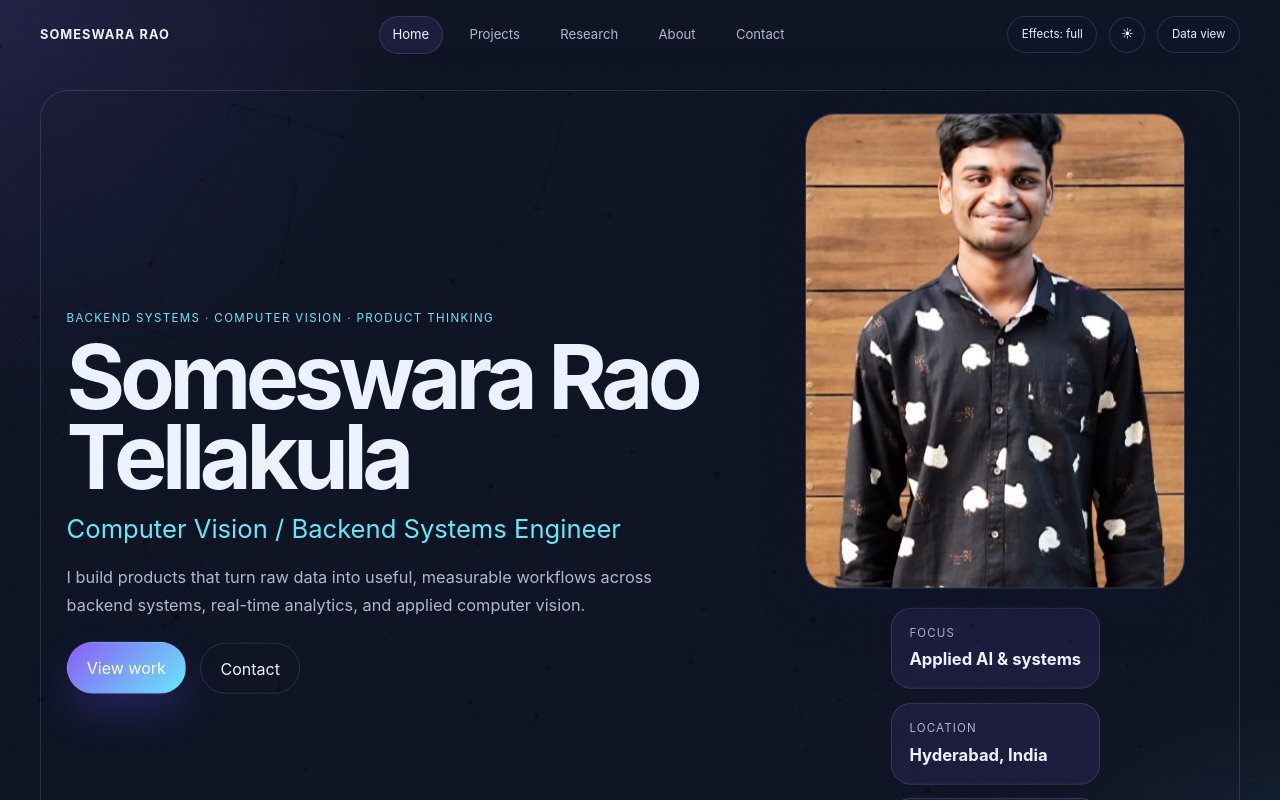
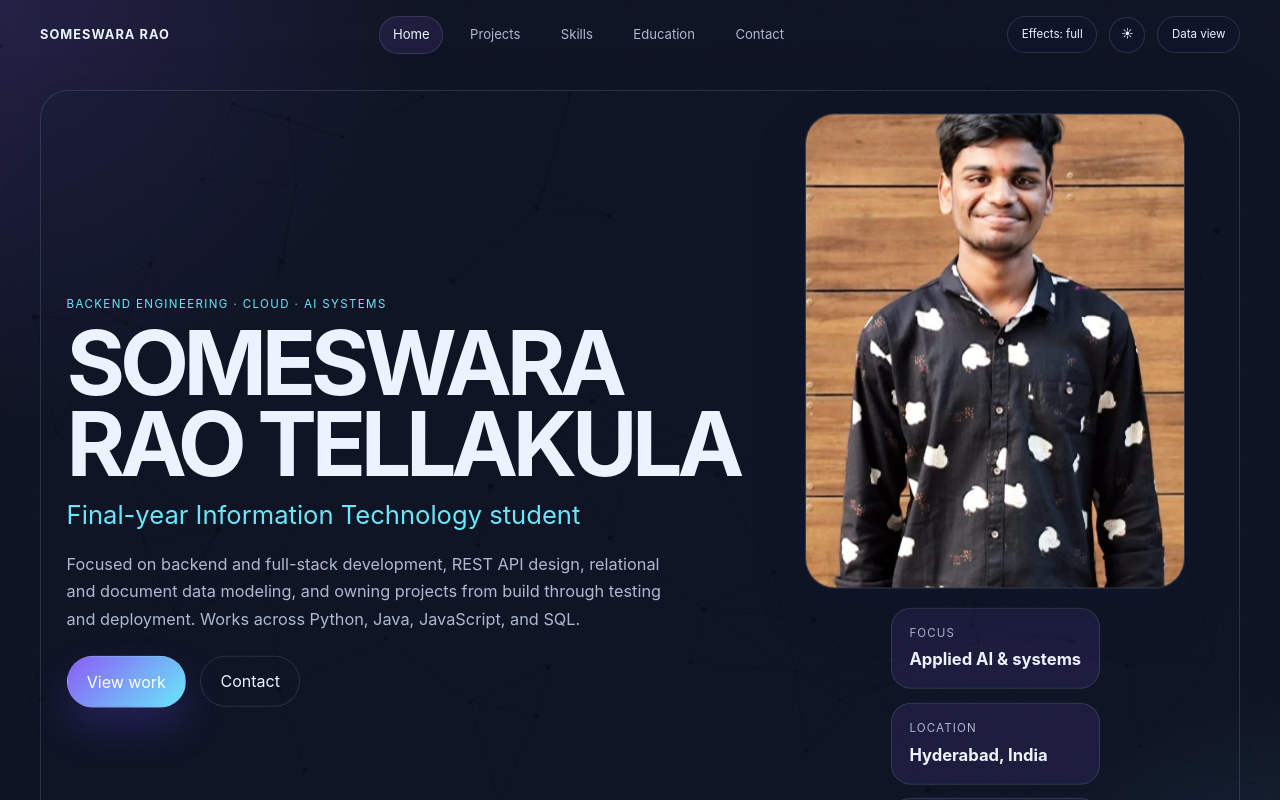
Before and after one commit to SomeswararaoTellakula/Portfolio, a React app: page / in a window 1280 px wide. Shown: the top 800 px of the page. Built offline with nearby package versions, Linux system fonts and the light colour scheme; the HTML template or start-up script is replaced by a standard one.

Commit message:
Align portfolio content to resume details

```diff
--- a/src/App.tsx
+++ b/src/App.tsx
@@ -21,51 +21,70 @@ type ResearchItem = {
 }
 
 const profile = {
-  name: 'Someswara Rao Tellakula',
-  role: 'Computer Vision / Backend Systems Engineer',
+  name: 'SOMESWARA RAO TELLAKULA',
+  role: 'Final-year Information Technology student',
   location: 'Hyderabad, India',
   email: 'someshtellakula@gmail.com',
   github: 'https://github.com/SomeswararaoTellakula',
   linkedin: 'https://www.linkedin.com/in/someswara-rao-tellakula',
   summary:
-    'I build products that turn raw data into useful, measurable workflows across backend systems, real-time analytics, and applied computer vision.',
+    'Focused on backend and full-stack development, REST API design, relational and document data modeling, and owning projects from build through testing and deployment. Works across Python, Java, JavaScript, and SQL.',
 }
 
 const projects: Project[] = [
-  { name: 'Portfolio', type: 'Personal portfolio site', summary: 'A portfolio website designed to present my experience, projects, and technical focus in a clean, structured format.', impact: 'Showcases expertise and project work in a reusable, public-facing profile.', stack: ['HTML', 'CSS', 'JavaScript', 'React'] },
-  { name: 'DeepFit', type: 'Vision-led fitness intelligence', summary: 'A computer-vision product focused on athlete movement analysis and posture feedback for technique improvement and performance monitoring.', impact: 'Improves movement analysis accuracy and reduces manual observation overhead.', stack: ['Python', 'OpenCV', 'MediaPipe', 'FastAPI'] },
-  { name: 'Crowd_Detection', type: 'Crowd monitoring system', summary: 'A crowd density detection workflow designed to identify high-traffic areas and support situational awareness through visual analytics.', impact: 'Helps monitor crowd patterns and improve public-safety insights.', stack: ['Python', 'OpenCV', 'NumPy', 'Computer Vision'] },
-  { name: 'sstaxmentor', type: 'Mentorship / tax guidance platform', summary: 'A practical web application for tax-related guidance and user learning support with a simple front-end experience.', impact: 'Makes information access more approachable for users seeking guided financial education.', stack: ['JavaScript', 'React', 'Node.js'] },
-  { name: 'Task-Tracker', type: 'Task and time management app', summary: 'A personal task organization app focused on planning, productivity, and simple frontend-driven workflow management.', impact: 'Helps organize daily work and improves time and task visibility.', stack: ['JavaScript', 'Frontend', 'Productivity'] },
-  { name: 'Email-triage_scalar', type: 'Intelligent email workflow', summary: 'An email triage project designed to accelerate prioritization and classification of incoming messages using automation principles.', impact: 'Improves response efficiency and streamlines triage for high-volume communication.', stack: ['Python', 'Automation', 'AI'] },
-  { name: 'Intelligent-GST-Reconciliation-Using-Knowledge-Graphs', type: 'Knowledge-graph reconciliation solution', summary: 'A GST reconciliation system leveraging knowledge graphs to improve financial data matching and auditing workflows.', impact: 'Supports more structured and dependable reconciliation decisions.', stack: ['R', 'Knowledge Graphs', 'Data Reconciliation'] },
-  { name: 'FOOD-SERVICES', type: 'Food service delivery system', summary: 'An integrated food services delivery application intended to streamline service ordering and operational coordination.', impact: 'Supports a smoother digital ordering and service experience.', stack: ['JavaScript', 'Backend', 'Web App'] },
-  { name: 'Adobe', type: 'Creative tooling experiment', summary: 'A project exploring design-oriented tooling and creative workflow patterns inspired by Adobe-style product experiences.', impact: 'Strengthens design thinking and rapid prototyping capability.', stack: ['Python', 'Design', 'Creative Tech'] },
-  { name: 'Dynamo', type: 'General-purpose project', summary: 'A repository focused on experimentation, prototype building, and exploring practical engineering concepts in a reusable setup.', impact: 'Encourages iteration and problem-solving across small technical experiments.', stack: ['Python', 'JavaScript', 'Prototype'] },
+  {
+    name: 'DeepFit AI',
+    type: 'Sports Talent Assessment Platform',
+    summary:
+      'Built the Flask REST API and MongoDB schema for athlete profiles, video submissions, and per-rep scoring across 4 fitness tests.',
+    impact: 'Implemented pose-keypoint rep counting, joint-angle validation, live form-quality feedback, liveness checks, and shipped web and Android prototypes. Awarded 2nd Prize, CBIT Project Expo 2026.',
+    stack: ['Flask', 'MongoDB', 'YOLOv8', 'MediaPipe', 'OpenCV', 'Kotlin'],
+  },
+  {
+    name: 'CrowdGuard',
+    type: 'AI Crowd Risk Management',
+    summary:
+      'Designed a two-server architecture separating ML inference from video streaming and exposed 8 REST endpoints for camera management, MJPEG streaming, and analysis history.',
+    impact: 'Implemented density-based risk classification, grid-based hotspot detection, camera-failure fallback with 5-second reconnect, and sustained 4 concurrent streams at 15 FPS with sub-500ms API response.',
+    stack: ['Flask', 'YOLO', 'OpenCV', 'PyTorch', 'MongoDB'],
+  },
+  {
+    name: 'SiteLens',
+    type: 'Website AI-Readiness & Engagement Auditor',
+    summary:
+      'Architected 6 composable audit modules behind a single orchestrator over a shared engine, auditing any website for crawler reachability, structured data, accessibility, freshness, and engagement.',
+    impact: 'Built the crawl layer with connection pooling, retry backoff, and robots.txt enforcement; implemented 7 cross-page aggregation checks over a 20-page sample with deterministic JSON output under a 2-minute runtime budget.',
+    stack: ['Python', 'requests', 'BeautifulSoup4', 'lxml'],
+  },
 ]
 
 const research: ResearchItem[] = [
-  { title: 'Computer vision for operational monitoring', note: 'Applied image understanding to problem spaces that benefit from continuous, evidence-based review.', tag: 'Vision' },
-  { title: 'System design for human-in-the-loop automation', note: 'Designed workflows that combine model outputs with analyst review to improve confidence and actionability.', tag: 'Systems' },
-  { title: 'Data-driven field operations', note: 'Mapped operational signals into dashboards, summaries, and alerts to support faster decisions.', tag: 'Analytics' },
+  { title: 'Data Structures and Algorithms', note: 'Core coursework supporting strong problem-solving and efficient software design.', tag: 'Coursework' },
+  { title: 'DBMS, Operating Systems and Computer Networks', note: 'Fundamental systems knowledge for building reliable backend and distributed applications.', tag: 'Systems' },
+  { title: 'Statistics, Python Programming, Data Analysis', note: 'Relevant training for data-driven reasoning and AI-oriented problem solving.', tag: 'Data Science' },
 ]
 
 const stackGroups = [
-  { label: 'Core', items: ['Python', 'JavaScript', 'TypeScript', 'React', 'Node.js'] },
-  { label: 'ML / Vision', items: ['OpenCV', 'NumPy', 'MediaPipe', 'YOLO', 'TensorFlow'] },
-  { label: 'Backend', items: ['FastAPI', 'Flask', 'PostgreSQL', 'REST APIs'] },
-  { label: 'Product', items: ['Figma', 'Dash', 'Analytics', 'Diagnostics'] },
+  { label: 'Languages', items: ['Python', 'Java', 'JavaScript', 'C', 'C++', 'SQL', 'HTML5', 'CSS3'] },
+  { label: 'Backend & Web', items: ['Flask', 'Node.js', 'React.js', 'REST APIs', 'Bootstrap'] },
+  { label: 'Databases', items: ['MySQL', 'MongoDB', 'Schema Design', 'Joins', 'Query Optimization'] },
+  { label: 'Cloud & AI', items: ['AWS', 'Azure', 'GCP', 'OCI', 'Scikit-learn', 'TensorFlow', 'PyTorch', 'OpenCV', 'YOLOv8', 'MediaPipe', 'NLP'] },
 ]
 
 const education = [
-  { title: 'B.Tech in Computer Science & Engineering', place: 'G. Pulla Reddy Engineering College', detail: 'Focused on systems, algorithms, and applied software engineering.' },
-  { title: 'CGPA', place: '8.7 / 10', detail: 'Academic performance aligned with strong engineering discipline and technical consistency.' },
+  { title: 'Bachelor of Engineering in Information Technology', place: 'Vasavi College of Engineering', detail: 'Expected 2027 • CGPA: 7.22/10' },
+  { title: 'BS in Data Science', place: 'IIT Madras', detail: '2024 – Present • Relevant coursework: Statistics, Python Programming, Data Analysis' },
+  { title: 'Intermediate (MPC)', place: 'Sri Chaitanya Junior Kalasala', detail: '2021 – 2023 • 87.7%' },
+  { title: 'Secondary School Certificate (SSC)', place: 'Bala Karthikeya High School', detail: '2021 • GPA 10/10' },
 ]
 
 const honors = [
-  'Awarded for technical excellence and project execution',
-  'Recognized for leadership and active contribution in campus initiatives',
-  'Participated in NSS and community-led learning activities',
+  'Won 3rd Prize, Meta Composite Coding Competition, IIT Kharagpur (2025)',
+  'Qualified Round One, TCS CodeVita Season 13 (2025)',
+  'Won 2nd Prize, CBIT Project Expo (2026)',
+  'Active NSS volunteer in social awareness programs, blood donation drives, and rural development activities',
+  'Languages: English (Fluent), Telugu (Native), Hindi (Intermediate)',
+  'Interests: Backend Engineering, Cloud Computing, Competitive Programming',
 ]
 
 function App() {
@@ -208,8 +227,8 @@ function App() {
         return (
           <section className="section-shell page-shell">
             <div className="section-heading">
-              <p className="eyebrow">Research + thinking</p>
-              <h2>Grounded in data, tuned for outcomes.</h2>
+              <p className="eyebrow">Skills</p>
+              <h2>Languages, backend systems, databases, cloud, and AI workflows.</h2>
             </div>
             <div className="research-list">
               {research.map((item) => (
@@ -219,32 +238,6 @@ function App() {
                   <p>{item.note}</p>
                 </article>
               ))}
-            </div>
-          </section>
-        )
-      case 'about':
-        return (
-          <section className="section-shell page-shell">
-            <div className="section-heading">
-              <p className="eyebrow">About</p>
-              <h2>Engineer-first, problem-first.</h2>
-            </div>
-            <div className="about-layout">
-              <div className="story-box animate-float">
-                <p>
-                  I’m a developer focused on software that helps teams understand reality faster and act on the right signal.
-                  My work blends backend systems, applied computer vision, and operational dashboards to solve real-world problems with measurable impact.
-                </p>
-              </div>
-              <div className="education-box animate-float">
-                {education.map((item) => (
-                  <div key={item.title} className="edu-row">
-                    <span>{item.title}</span>
-                    <strong>{item.place}</strong>
-                    <small>{item.detail}</small>
-                  </div>
-                ))}
-              </div>
             </div>
             <div className="stack-grid stack-page-grid">
               {stackGroups.map((group) => (
@@ -257,6 +250,31 @@ function App() {
                   </ul>
                 </div>
               ))}
+            </div>
+          </section>
+        )
+      case 'about':
+        return (
+          <section className="section-shell page-shell">
+            <div className="section-heading">
+              <p className="eyebrow">Education</p>
+              <h2>Academic background and coursework.</h2>
+            </div>
+            <div className="about-layout">
+              <div className="story-box animate-float">
+                <p>
+                  Final-year Information Technology student focused on backend and full-stack development, REST API design, relational and document data modeling, and owning projects from build through testing and deployment.
+                </p>
+              </div>
+              <div className="education-box animate-float">
+                {education.map((item) => (
+                  <div key={item.title} className="edu-row">
+                    <span>{item.title}</span>
+                    <strong>{item.place}</strong>
+                    <small>{item.detail}</small>
+                  </div>
+                ))}
+              </div>
             </div>
             <ul className="honors-list">
               {honors.map((item) => (
@@ -294,7 +312,7 @@ function App() {
           <section className="hero section-shell page-shell">
             <div className="hero-copy animate-float">
               <div className="eyebrow-row">
-                <span className="eyebrow">Backend systems · computer vision · product thinking</span>
+                <span className="eyebrow">Backend engineering · cloud · AI systems</span>
               </div>
               <h1>{profile.name}</h1>
               <p className="headline">{profile.role}</p>
@@ -347,8 +365,8 @@ function App() {
         <nav className="main-nav">
           <button type="button" className={currentPage === 'home' ? 'nav-item active' : 'nav-item'} onClick={() => setCurrentPage('home')}>Home</button>
           <button type="button" className={currentPage === 'projects' ? 'nav-item active' : 'nav-item'} onClick={() => setCurrentPage('projects')}>Projects</button>
-          <button type="button" className={currentPage === 'research' ? 'nav-item active' : 'nav-item'} onClick={() => setCurrentPage('research')}>Research</button>
-          <button type="button" className={currentPage === 'about' ? 'nav-item active' : 'nav-item'} onClick={() => setCurrentPage('about')}>About</button>
+          <button type="button" className={currentPage === 'research' ? 'nav-item active' : 'nav-item'} onClick={() => setCurrentPage('research')}>Skills</button>
+          <button type="button" className={currentPage === 'about' ? 'nav-item active' : 'nav-item'} onClick={() => setCurrentPage('about')}>Education</button>
           <button type="button" className={currentPage === 'contact' ? 'nav-item active' : 'nav-item'} onClick={() => setCurrentPage('contact')}>Contact</button>
         </nav>
 
```
Also changed, not shown: 1 other file (tests, documents, lock files or other folders).
